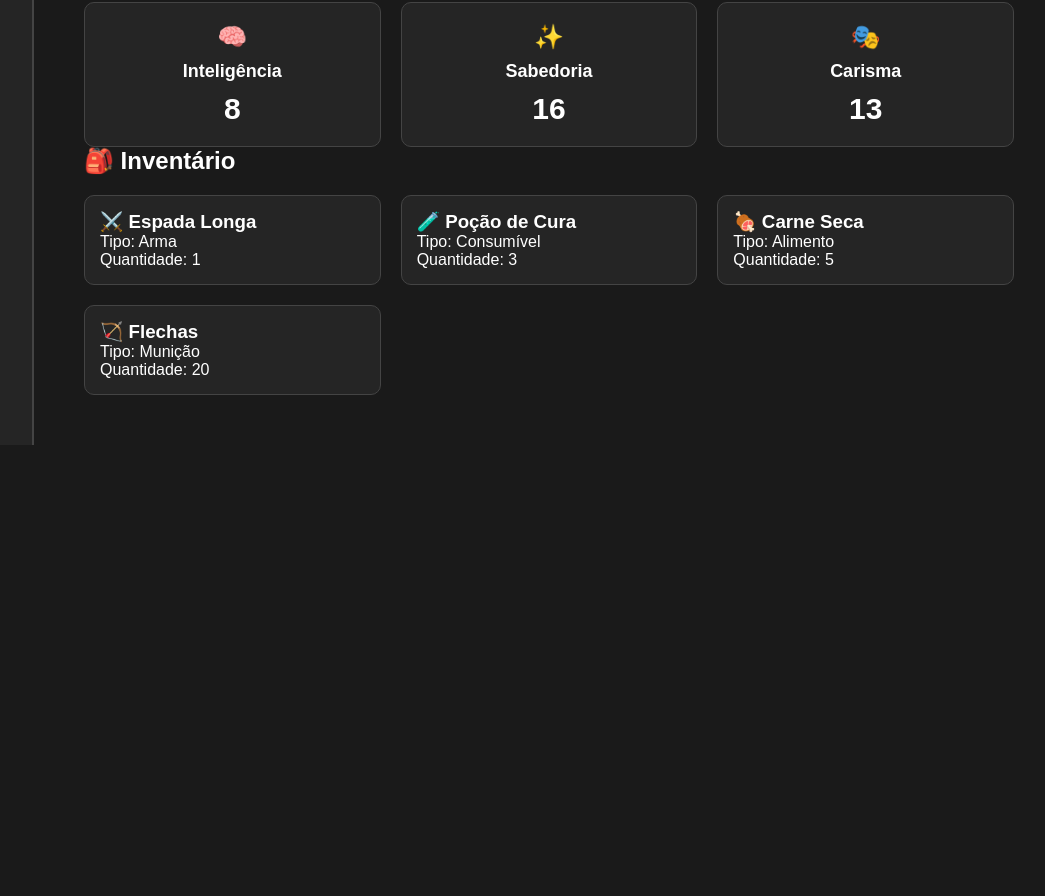
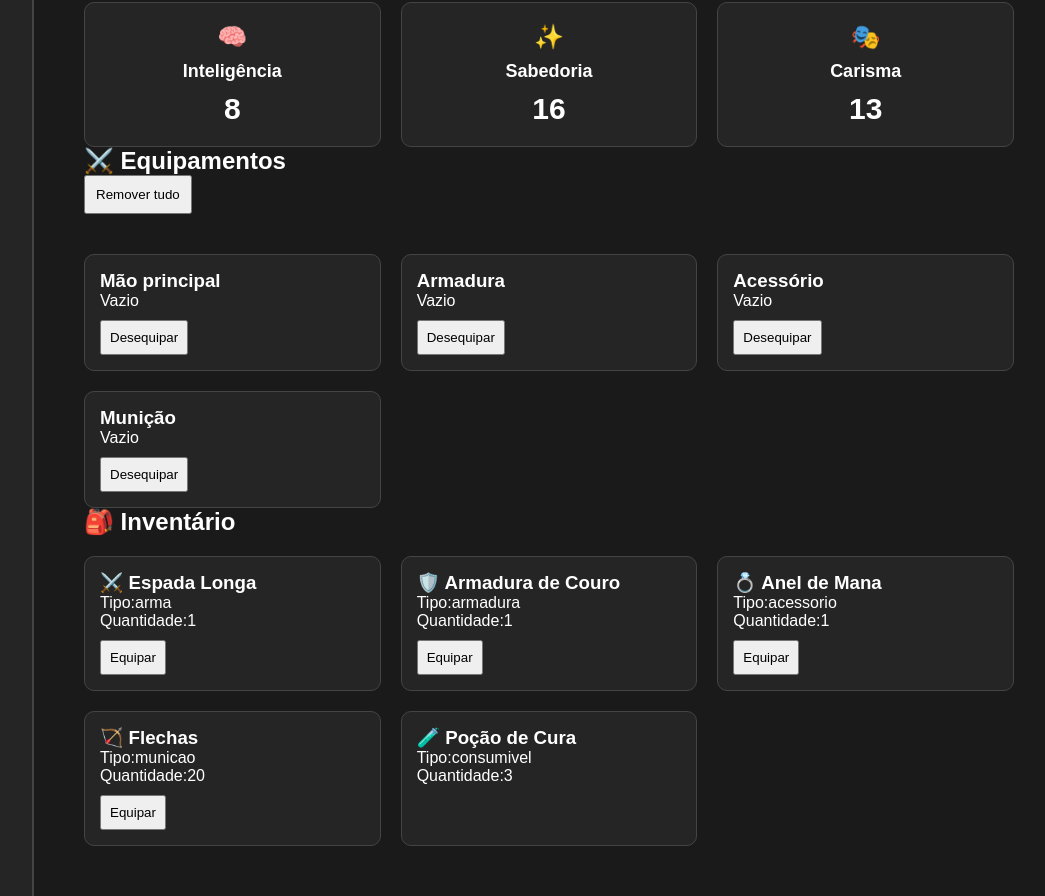
Before and after one commit to NatanMauricio1995/RPG, a Next.js app in the folder rpg-manager/: page /personagens/1 in a window 1280 px wide. Shown: the part 559-1455 px from the top of the page, without its empty margins (216-1261 px from the left). Before the commit the page ends 1004 px from the top, so only its background shows below. Built offline with nearby package versions, Linux system fonts and the light colour scheme.

Commit message:
PERSONAGENS - SISTEMA DE EQUIPAMENTOS

```diff
--- a/rpg-manager/app/globals.css
+++ b/rpg-manager/app/globals.css
@@ -217,3 +217,20 @@ border-radius:10px;
 border:1px solid #444;
 
 }
+
+.botaoAcao{
+
+margin-bottom:20px;
+padding:10px;
+cursor:pointer;
+
+}
+
+.itemCard button{
+
+margin-top:10px;
+padding:8px;
+
+cursor:pointer;
+
+}
--- a/rpg-manager/app/personagens/[id]/page.tsx
+++ b/rpg-manager/app/personagens/[id]/page.tsx
@@ -1,3 +1,5 @@
+import SistemaEquipamento from "../../../components/Personagem/SistemaEquipamento";
+import Equipamentos from "../../../components/Personagem/Equipamentos";
 import personagens from "../../../data/personagens.json";
 import Inventario from "../../../components/Personagem/Inventario";
 import Link from "next/link";
@@ -126,7 +128,7 @@ return (
 </div>
 
 </div>
-<Inventario/>
+<SistemaEquipamento/>
 </div>
 
 </div>
--- /dev/null
+++ b/rpg-manager/components/Personagem/SistemaEquipamento.tsx
@@ -0,0 +1,236 @@
+"use client";
+
+import { useState } from "react";
+import itensIniciais from "../../data/itens.json";
+
+export default function SistemaEquipamento() {
+
+const [inventario,setInventario]=useState(itensIniciais);
+
+const [equipados,setEquipados]=useState({
+
+arma:null,
+armadura:null,
+acessorio:null,
+municao:null
+
+} as Record<string,any>);
+
+
+function equipar(item:any){
+
+if(
+item.tipo!=="arma" &&
+item.tipo!=="armadura" &&
+item.tipo!=="acessorio" &&
+item.tipo!=="municao"
+){
+return;
+}
+
+const slot=item.tipo;
+
+setEquipados((anterior)=>({
+
+...anterior,
+[slot]:item
+
+}));
+
+setInventario(
+inventario.filter(
+(i)=>i.id!==item.id
+)
+);
+
+}
+
+
+function desequipar(slot:string){
+
+const item=equipados[slot];
+
+if(!item)return;
+
+setInventario((anterior)=>[
+...anterior,
+item
+]);
+
+setEquipados((anterior)=>({
+...anterior,
+[slot]:null
+}));
+
+}
+
+
+function desequiparTudo(){
+
+const itensVolta=Object.values(
+equipados
+).filter(Boolean);
+
+setInventario((anterior)=>[
+...anterior,
+...itensVolta
+]);
+
+setEquipados({
+
+arma:null,
+armadura:null,
+acessorio:null,
+municao:null
+
+});
+
+}
+
+
+return(
+
+<div>
+
+<h2>⚔️ Equipamentos</h2>
+
+<button
+onClick={desequiparTudo}
+className="botaoAcao"
+>
+
+Remover tudo
+
+</button>
+
+<div className="inventarioGrid">
+
+<div className="itemCard">
+
+<h3>Mão principal</h3>
+
+<p>
+{equipados.arma?.nome || "Vazio"}
+</p>
+
+<button
+onClick={()=>desequipar("arma")}
+>
+Desequipar
+</button>
+
+</div>
+
+
+<div className="itemCard">
+
+<h3>Armadura</h3>
+
+<p>
+{equipados.armadura?.nome || "Vazio"}
+</p>
+
+<button
+onClick={()=>desequipar("armadura")}
+>
+Desequipar
+</button>
+
+</div>
+
+
+<div className="itemCard">
+
+<h3>Acessório</h3>
+
+<p>
+{equipados.acessorio?.nome || "Vazio"}
+</p>
+
+<button
+onClick={()=>desequipar("acessorio")}
+>
+Desequipar
+</button>
+
+</div>
+
+
+<div className="itemCard">
+
+<h3>Munição</h3>
+
+<p>
+{equipados.municao?.nome || "Vazio"}
+</p>
+
+<button
+onClick={()=>desequipar("municao")}
+>
+Desequipar
+</button>
+
+</div>
+
+</div>
+
+
+<h2>🎒 Inventário</h2>
+
+<div className="inventarioGrid">
+
+{inventario.map((item)=>(
+
+<div
+key={item.id}
+className="itemCard"
+>
+
+<h3>
+
+{item.nome}
+
+</h3>
+
+<p>
+
+Tipo:
+{item.tipo}
+
+</p>
+
+<p>
+
+Quantidade:
+{item.quantidade}
+
+</p>
+
+{(
+item.tipo==="arma" ||
+item.tipo==="armadura" ||
+item.tipo==="acessorio" ||
+item.tipo==="municao"
+)&&(
+
+<button
+onClick={()=>equipar(item)}
+>
+
+Equipar
+
+</button>
+
+)}
+
+</div>
+
+))}
+
+</div>
+
+</div>
+
+);
+
+}
--- a/rpg-manager/data/itens.json
+++ b/rpg-manager/data/itens.json
@@ -2,28 +2,31 @@
   {
     "id":1,
     "nome":"⚔️ Espada Longa",
-    "tipo":"Arma",
+    "tipo":"arma",
     "quantidade":1
   },
-
   {
     "id":2,
-    "nome":"🧪 Poção de Cura",
-    "tipo":"Consumível",
-    "quantidade":3
+    "nome":"🛡️ Armadura de Couro",
+    "tipo":"armadura",
+    "quantidade":1
   },
-
   {
     "id":3,
-    "nome":"🍖 Carne Seca",
-    "tipo":"Alimento",
-    "quantidade":5
+    "nome":"💍 Anel de Mana",
+    "tipo":"acessorio",
+    "quantidade":1
   },
-
   {
     "id":4,
     "nome":"🏹 Flechas",
-    "tipo":"Munição",
+    "tipo":"municao",
     "quantidade":20
+  },
+  {
+    "id":5,
+    "nome":"🧪 Poção de Cura",
+    "tipo":"consumivel",
+    "quantidade":3
   }
 ]
```
Also changed, not shown: rpg-manager/components/Personagem/Equipamentos.tsx (+69 -0 lines).
